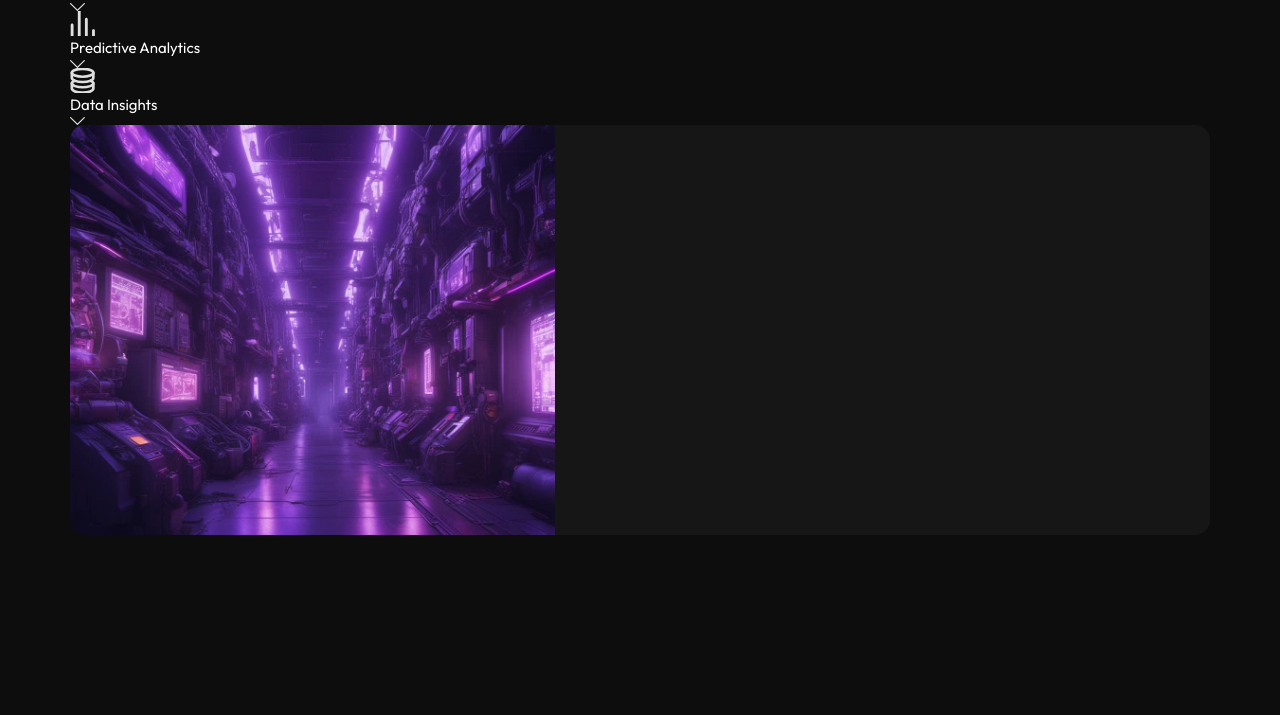
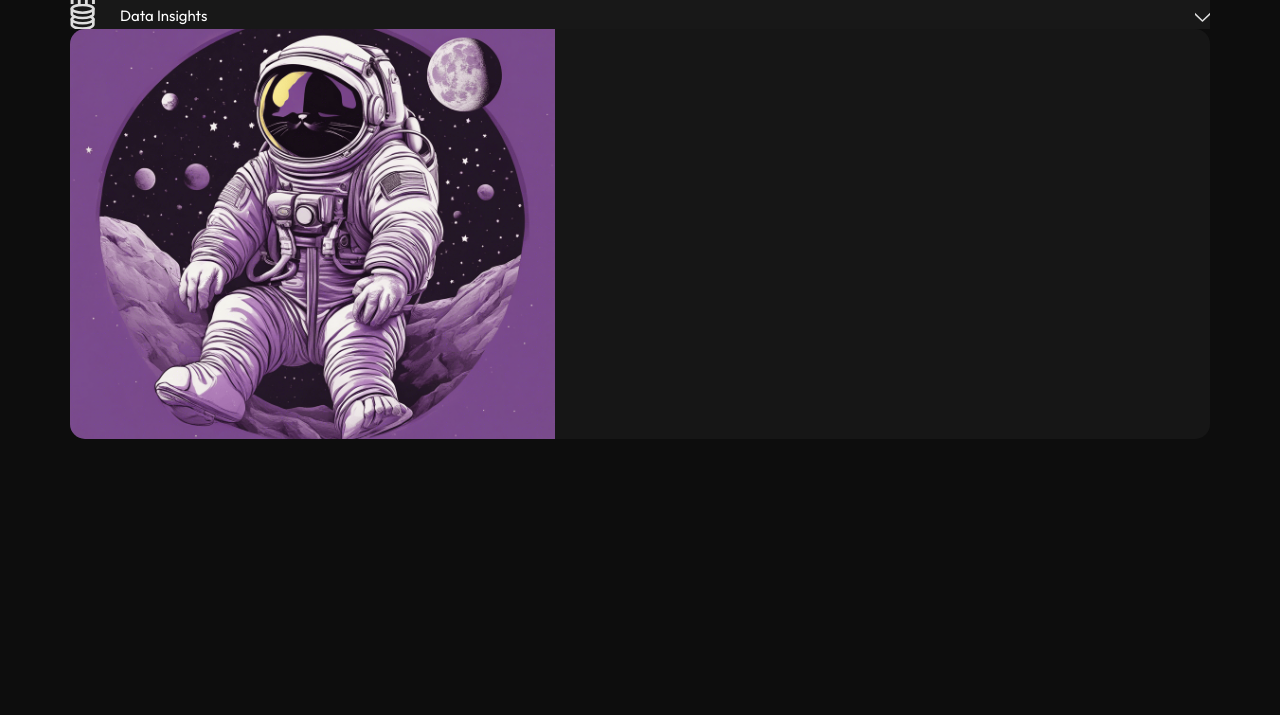
Before and after one commit to johnazt/new-era-landing, a website built with Vite: page index.html in a window 1280 px wide. Shown: the part 3639-4354 px from the top of the page. After the commit the page ends 4258 px from the top, so only its background shows below. Built offline with nearby package versions, Linux system fonts and the light colour scheme.

Commit message:
add bg cards

```diff
--- a/index.html
+++ b/index.html
@@ -152,8 +152,10 @@
             <ul class="discover__container-dropdown">
               <li class="dropdown dropdown__list">
                 <div class="dropdown__link">
+                  <div class="dropdown__container-icon-title">
                     <img class="dropdown__icon" src="./assets/images/branch-icon.svg" alt="github-branch-icon">
                     <span class="dropdown__title">Github Actions</span>
+                  </div>
                   <img class="dropdown__arrow" src="./assets/images/arrow-down.svg" alt="">
                   <input type="checkbox" class="dropdown__check">
                 </div>
@@ -165,8 +167,10 @@
               </li>
               <li class="dropdown dropdown__list">
                 <div class="dropdown__link">
+                  <div class="dropdown__container-icon-title">
                     <img class="dropdown__icon" src="./assets/images/analytics-icon.svg" alt="analytics-icon">
                     <span class="dropdown__title">Predictive Analytics</span>
+                  </div>
                   <img class="dropdown__arrow" src="./assets/images/arrow-down.svg" alt="">
                   <input type="checkbox" class="dropdown__check">
                 </div>
@@ -177,8 +181,10 @@
               </li>
               <li class="dropdown dropdown__list">
                 <div class="dropdown__link">
+                  <div class="dropdown__container-icon-title">
                     <img class="dropdown__icon" src="./assets/images/data-icon.svg" alt="data-icon">
                     <span class="dropdown__title">Data Insights</span>
+                  </div>
                   <img class="dropdown__arrow" src="./assets/images/arrow-down.svg" alt="">
                   <input type="checkbox" class="dropdown__check">
                 </div>
@@ -189,7 +195,8 @@
               </li>
             </ul>
             <div class="discover__container-image">
-              <img class="discover__image" src="./assets/images/discover-image.jpeg" alt="discover-world">
+              <img class="discover__image" src="./assets/images/an_cat_astronaut_in_the_moon_pur.png"
+                alt="discover-world">
             </div>
           </div>
         </div>
--- a/scss/components/_discover.scss
+++ b/scss/components/_discover.scss
@@ -42,11 +42,20 @@
 
   &__link {
     position: relative;
+    display: flex;
+    justify-content: space-between;
+    align-items: center;
+    background: rgba(var(--clr-dark-light), .6);
+  }
+
+  &__container-icon-title {
+    display: flex;
   }
 
   &__icon {
     height: u.rem(25);
     width: u.rem(25);
+    margin-inline-end: u.rem(25);
   }
 
   &__title {}
@@ -61,9 +70,11 @@
 
   &__arrow {
     width: u.rem(15);
+    height: u.rem(10);
   }
 
   &__content {
+    background: rgba(var(--clr-dark-light), .6);
     display: grid;
     grid-template-rows: var(--row, 0fr);
     transition: grid-template-rows .25s;
```
Lines whose indentation alone changed are shown as unchanged.
